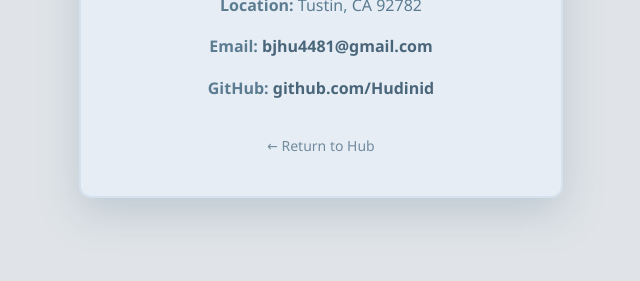
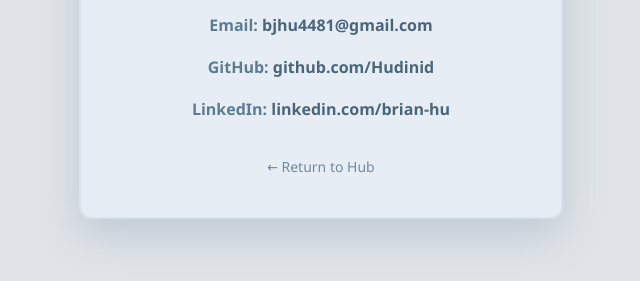
Before and after one commit to Hudinid/Hudinid.github.io, a plain HTML site: page contact.html in a window 1280 px wide. Shown: the part 355-636 px from the top of the page, without its empty margins (319-959 px from the left). Drawn offline with Linux system fonts and the light colour scheme.

Commit message:
added linkedin

```diff
--- a/contact.html
+++ b/contact.html
@@ -47,6 +47,7 @@
             <p><strong>Location:</strong> Tustin, CA 92782</p>
             <p><strong>Email:</strong> <a href="mailto:bjhu4481@gmail.com">bjhu4481@gmail.com</a></p>
             <p><strong>GitHub:</strong> <a href="https://github.com/Hudinid" target="_blank">github.com/Hudinid</a></p>
+            <p><strong>LinkedIn:</strong> <a href = "https://www.linkedin.com/in/brian-hu-17448728b">linkedin.com/brian-hu</a></p>
         </div>
         <a href="index.html" class="back-btn">← Return to Hub</a>
     </div>
```
